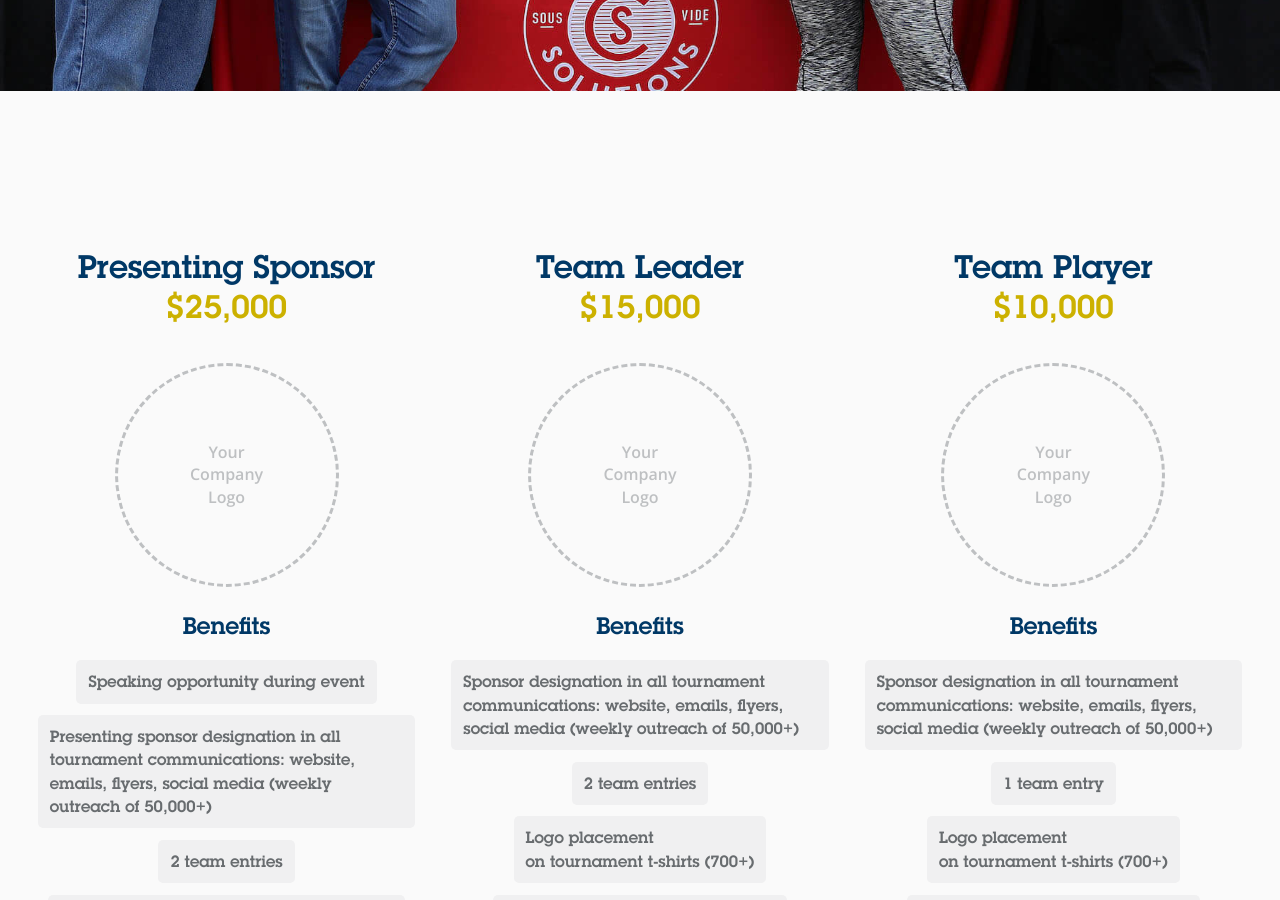
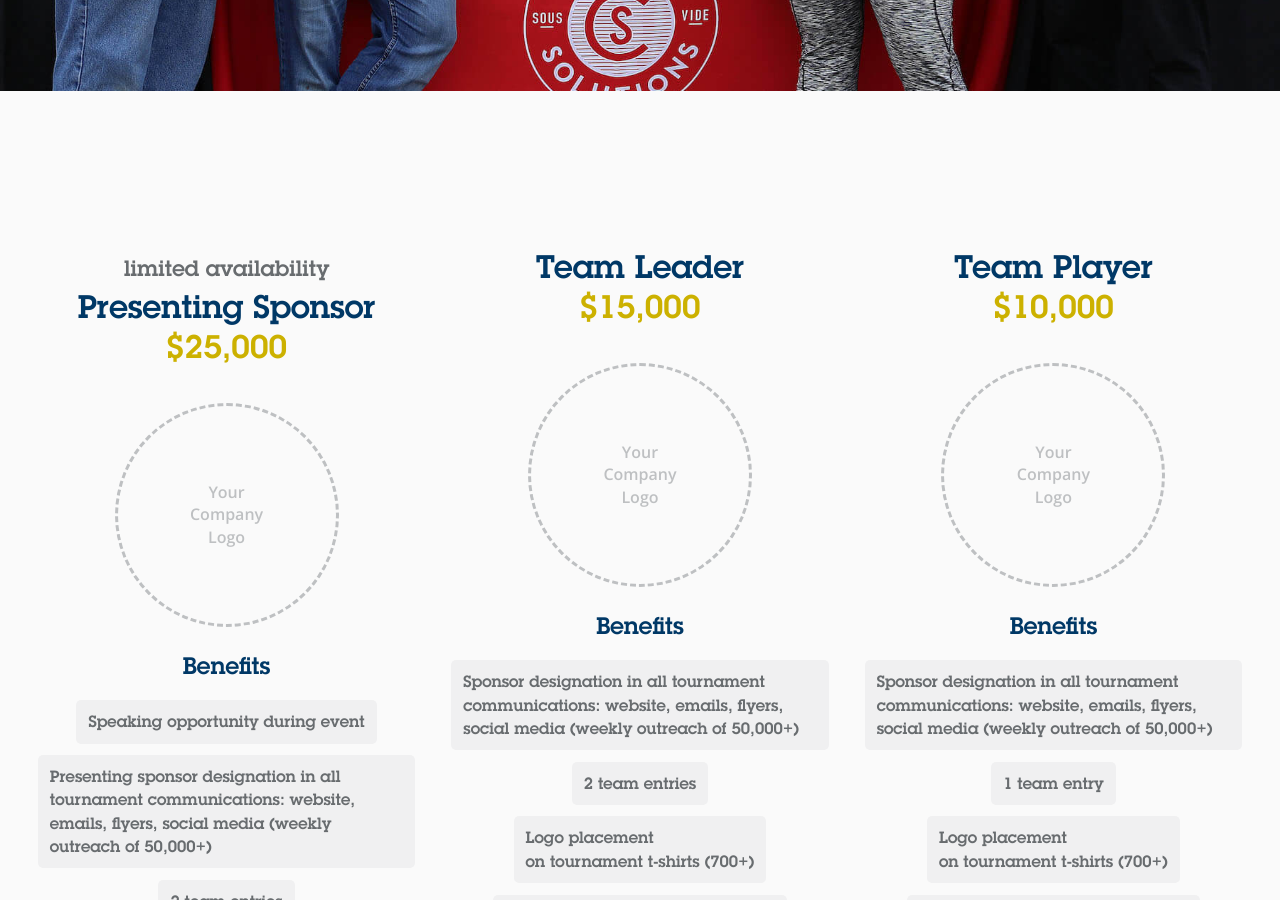
Before and after one commit to DCSCORES/dcscorescup.org, a Jekyll site: the page built from sponsor.markdown, in a window 1280 px wide and 900 px high, scrolled down 899 px. Built offline with Jekyll 4.4.1, drawn with Linux system fonts in a browser that asks for light colours; nearby versions of some CDN libraries.

Commit message:
Update sponsor.html

```diff
--- a/_layouts/sponsor.html
+++ b/_layouts/sponsor.html
@@ -30,7 +30,8 @@ layout: default
 
     <!-- Card 01 -->
     <div class="Mula-card">
-      <h2>Presenting Sponsor<strong>$25,000</strong></h2>
+      <!-- Just for a moment -->
+      <h2><span style="display:block;font-size: 68%;color:#686c6f;">limited availability</span>Presenting Sponsor<strong>$25,000</strong></h2>
 
       <div class="Mula-cardLogo">
         <span>
```
